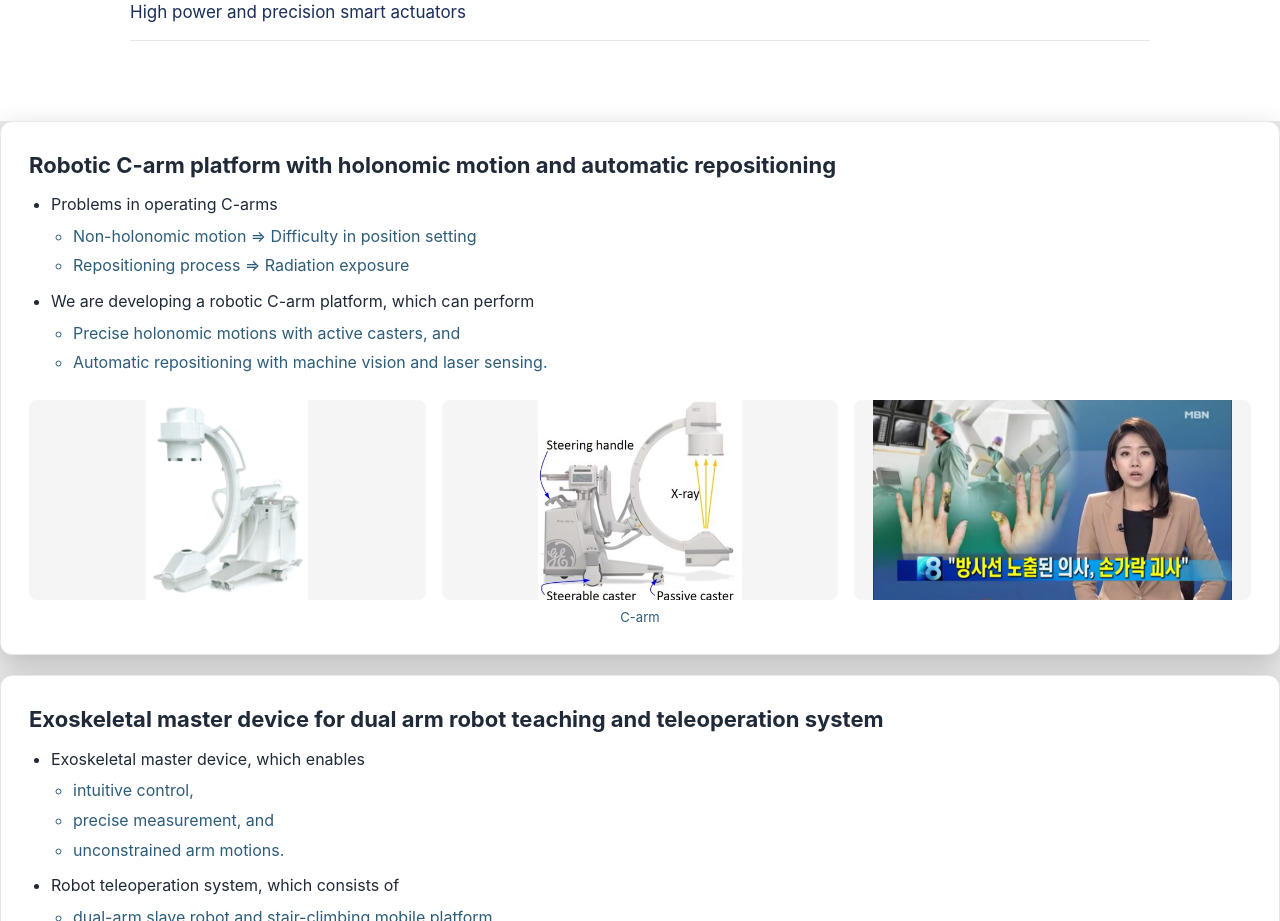
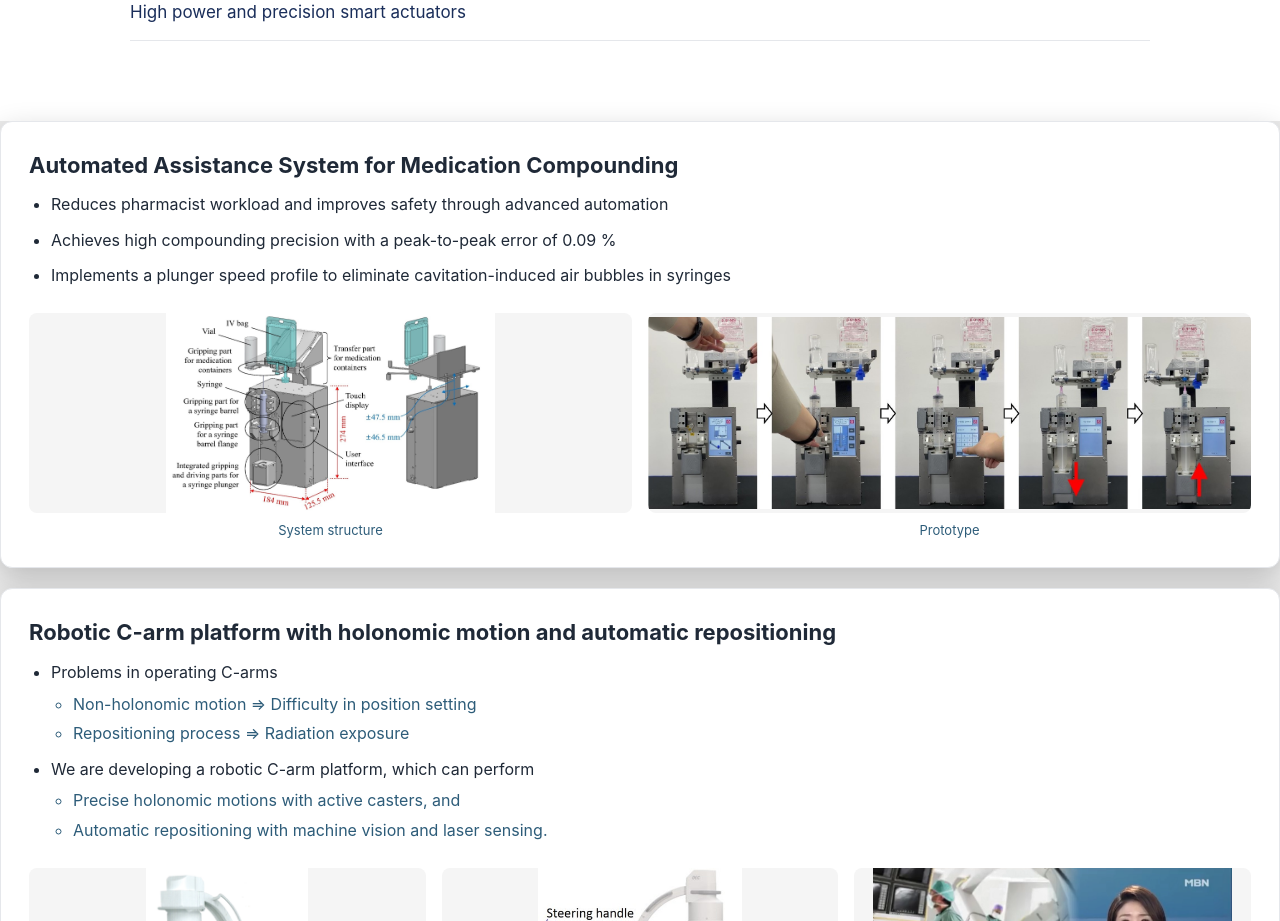
Before and after one commit to roforman/roforman.github.io, a Next.js app: page / in a window 1280 px wide. Shown: the part 2340-3261 px from the top of the page. Built offline with nearby package versions, Linux system fonts and the light colour scheme; a web font is replaced by a local one.

Commit message:
feat: 약물 조제 자동화 보조 시스템 섹션 추가

```diff
--- a/src/app/page.tsx
+++ b/src/app/page.tsx
@@ -44,6 +44,30 @@ export default function HomePage() {
               <li key={key}>{t(key)}</li>
             ))}
           </ul>
+        </div>
+      </section>
+
+      {/* Medication Compounding 기술 카드 */}
+      <section className="page-card">
+        <h2 className={companyStyles.techItemTitle}>{t('company.compoundingTitle')}</h2>
+        <ul className={companyStyles.techList}>
+          <li>{t('company.compoundingItem1')}</li>
+          <li>{t('company.compoundingItem2')}</li>
+          <li>{t('company.compoundingItem3')}</li>
+        </ul>
+        <div className={companyStyles.techMediaGrid}>
+          <figure className={companyStyles.techFigure}>
+            <div className={companyStyles.techImgWrap}>
+              <Image src="/images/compounding-structure.jpg" alt="Compounding system structure" fill style={{ objectFit: 'contain' }} />
+            </div>
+            <figcaption>{t('company.compoundingImgCaption1')}</figcaption>
+          </figure>
+          <figure className={companyStyles.techFigure}>
+            <div className={companyStyles.techImgWrap}>
+              <Image src="/images/compounding-prototype.jpg" alt="Compounding prototype" fill style={{ objectFit: 'contain' }} />
+            </div>
+            <figcaption>{t('company.compoundingImgCaption2')}</figcaption>
+          </figure>
         </div>
       </section>
 
--- a/src/i18n/en.json
+++ b/src/i18n/en.json
@@ -68,6 +68,12 @@
     "techGalleryTitle": "Technology Validation Images",
     "techCap1": "Foldable mobility platform prototype and compact transformation study.",
     "techCap2": "Wearable exoskeleton control test focused on precision and response stability.",
+    "compoundingTitle": "Automated Assistance System for Medication Compounding",
+    "compoundingItem1": "Reduces pharmacist workload and improves safety through advanced automation",
+    "compoundingItem2": "Achieves high compounding precision with a peak-to-peak error of 0.09 %",
+    "compoundingItem3": "Implements a plunger speed profile to eliminate cavitation-induced air bubbles in syringes",
+    "compoundingImgCaption1": "System structure",
+    "compoundingImgCaption2": "Prototype",
     "carmTitle": "Robotic C-arm platform with holonomic motion and automatic repositioning",
     "carmProblemTitle": "Problems in operating C-arms",
     "carmProblem1": "Non-holonomic motion ⇒ Difficulty in position setting",
--- a/src/i18n/ko.json
+++ b/src/i18n/ko.json
@@ -68,6 +68,12 @@
     "techGalleryTitle": "기술 검증 이미지",
     "techCap1": "폴더블 모빌리티 플랫폼 프로토타입과 컴팩트 변형 구조 연구.",
     "techCap2": "정밀도와 응답 안정성 중심의 웨어러블 외골격 제어 테스트.",
+    "compoundingTitle": "약물 조제 자동화 보조 시스템",
+    "compoundingItem1": "고급 자동화를 통해 약사의 업무 부담을 줄이고 안전성을 향상",
+    "compoundingItem2": "최대-최대 오차 0.09%의 높은 조제 정밀도 달성",
+    "compoundingItem3": "플런저 속도 프로파일을 통해 주사기 내 공동 현상으로 인한 기포 제거",
+    "compoundingImgCaption1": "시스템 구조",
+    "compoundingImgCaption2": "프로토타입",
     "carmTitle": "전방향 운동 및 자동 위치 재조정 로봇 C-arm 플랫폼",
     "carmProblemTitle": "C-arm 운용의 문제점",
     "carmProblem1": "비전방향 운동 ⇒ 위치 설정 어려움",
```
Also changed, not shown: public/images/compounding-prototype.jpg (added), public/images/compounding-structure.jpg (added).
